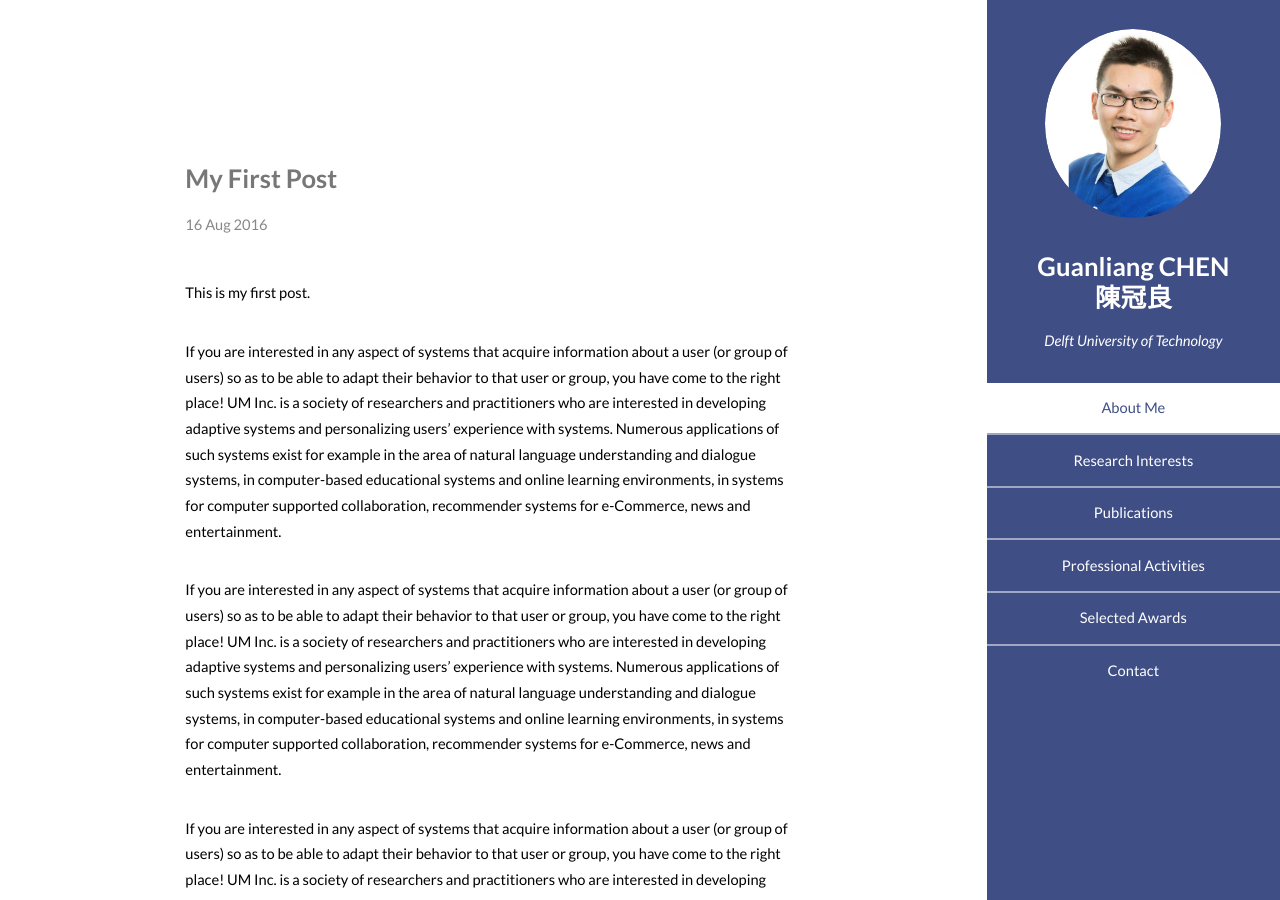
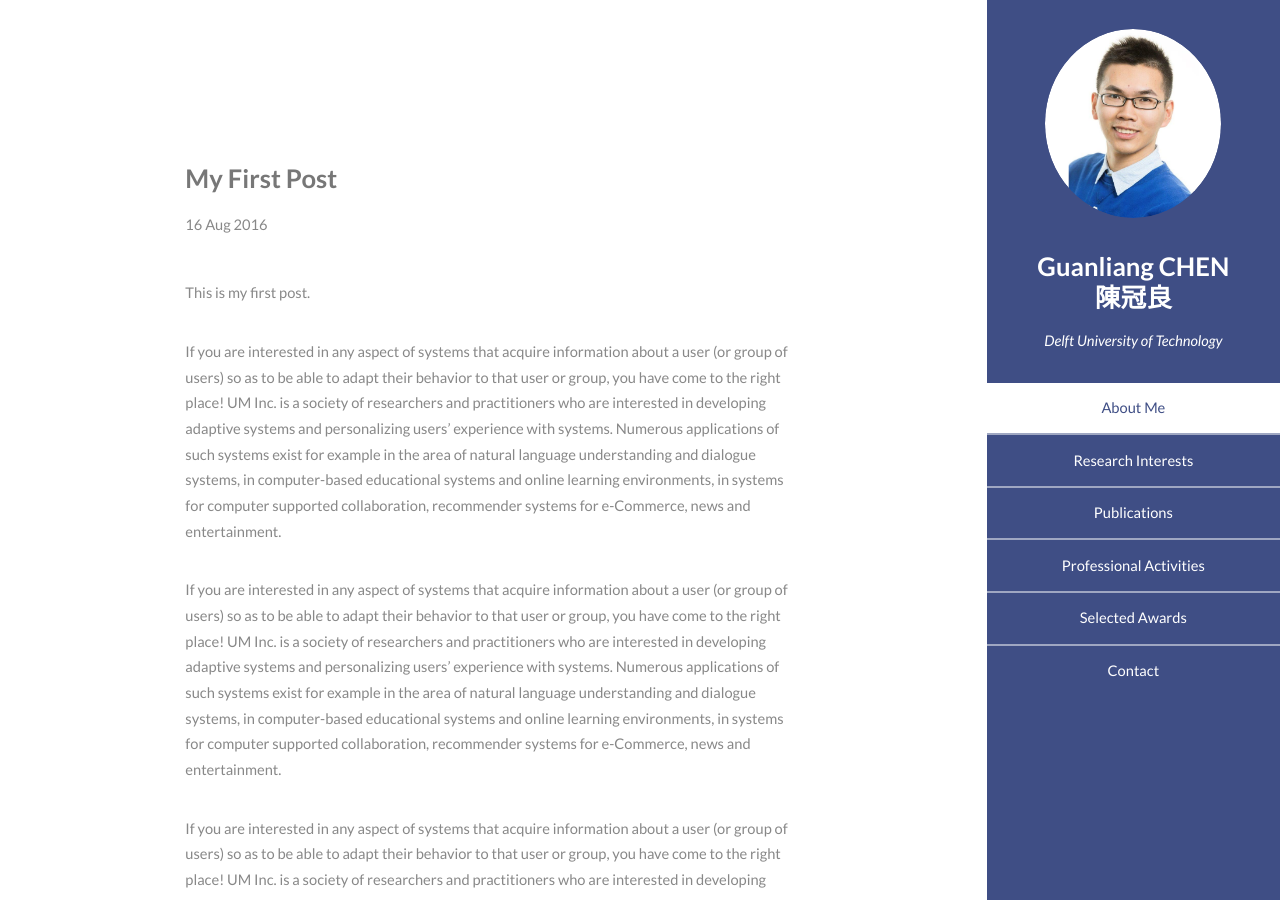
Before and after one commit to AngusGLChen/__angusglchen.github.io, a Jekyll site: the page built from _posts/2016-08-16-My-First-Post.md, in a window 1280 px wide and 900 px high. Built offline with Jekyll 4.4.1, drawn with Linux system fonts in a browser that asks for light colours.

Commit message:
Aug 16, 2016

```diff
--- a/_layouts/post.html
+++ b/_layouts/post.html
@@ -5,6 +5,6 @@ layout: default
 <h3  style="padding:100px 0 0 0">{{ page.title }}</h3>
 <p class="meta" style="padding: 0 0 10px 0">{{page.date | date_to_string}}</p>
 
-<div class="post" style="color:black">
+<div class="post">
   {{ content }}
 </div
```
